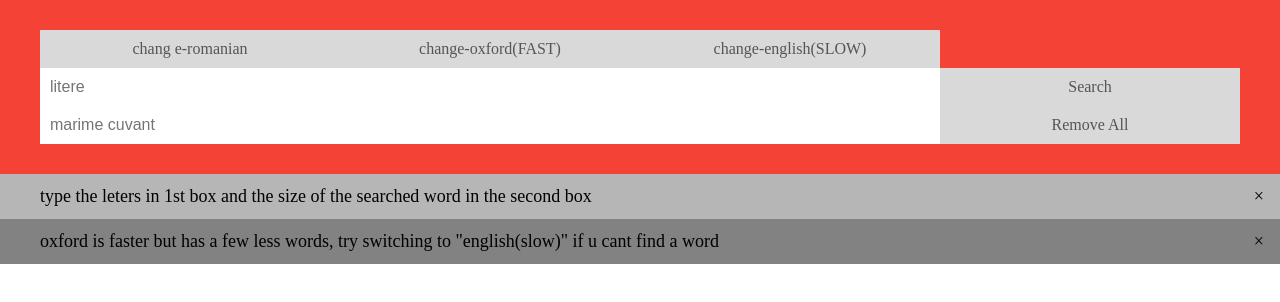
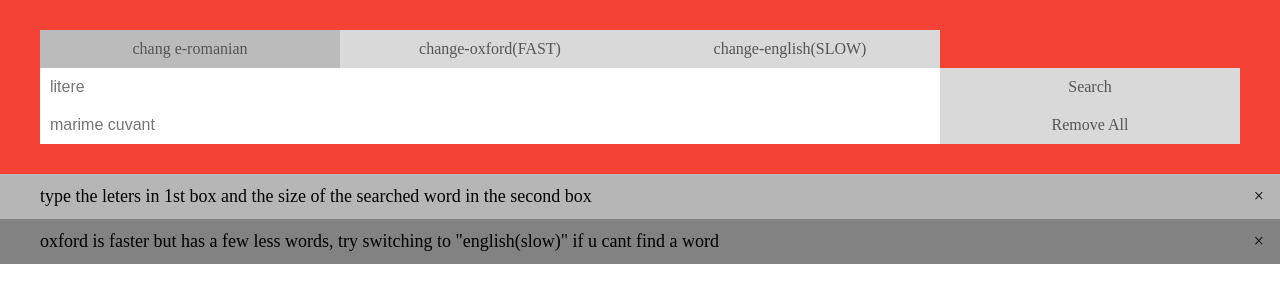
Before and after one commit to insertokername/picnic-cuvant-site, a plain HTML site: page index.html in a window 1280 px wide. In both pictures the pointer is over the element "chang e-romanian". Drawn offline with Linux system fonts and the light colour scheme; no server answers.

Commit message:
changed hover

```diff
--- a/style.css
+++ b/style.css
@@ -130,6 +130,10 @@ body {
     border-radius: 0;
   }
 
+  .btn:hover {
+    background-color: #bbb;
+  }
+
   .addBtn:hover {
     background-color: #bbb;
   }
```
